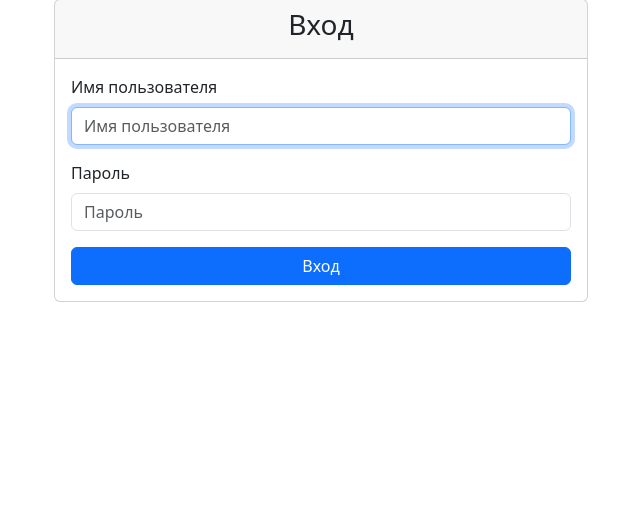
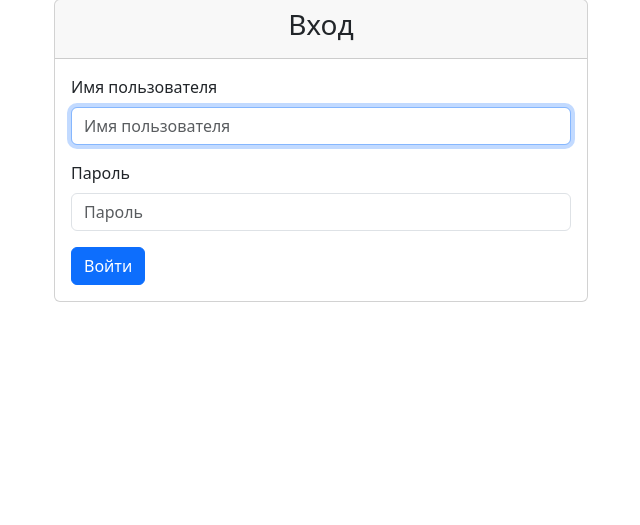
Before and after one commit to SergeyAnuf/python-project-52, a Django app: page /login/ in a window 1280 px wide. Shown: the part 129-654 px from the top of the page, without its empty margins (319-959 px from the left). Run offline with Django 5.2, Linux system fonts and the light colour scheme; some libraries are stand-ins or nearby versions.

Commit message:
внесены изменения в перевод

```diff
--- a/task_manager/settings.py
+++ b/task_manager/settings.py
@@ -193,11 +193,12 @@ USE_TZ = True
 # https://docs.djangoproject.com/en/5.2/howto/static-files/
 
 STATIC_URL = 'static/'
-STATIC_ROOT = BASE_DIR /'staticfiles'
-STATICFILES_STORAGE = 'whitenoise.storage.CompressedManifestStaticFilesStorage'
 STATICFILES_DIRS = [
     BASE_DIR / "static",
 ]
+STATIC_ROOT = BASE_DIR /'staticfiles'
+STATICFILES_STORAGE = 'whitenoise.storage.CompressedManifestStaticFilesStorage'
+
 # Default primary key field type
 # https://docs.djangoproject.com/en/5.2/ref/settings/#default-auto-field
 
--- a/task_manager/templates/base.html
+++ b/task_manager/templates/base.html
@@ -38,7 +38,7 @@
                     <li class="nav-item">
                         <form action="{% url 'logout' %}" method="post">
                             {% csrf_token %}
-                            <button type="submit" class="btn btn-outline-light">{% trans "Выйти" %}</button>
+                            <button type="submit" class="btn btn-outline-light">{% trans "Выход" %}</button>
                         </form>
                     </li>
                     {% else %}
--- a/task_manager/templates/users/login.html
+++ b/task_manager/templates/users/login.html
@@ -13,9 +13,7 @@
                     <form method="post">
                         {% csrf_token %}
                         {% bootstrap_form form %}
-                        <div class="d-grid gap-2">
-                            <button type="submit" class="btn btn-primary">{% trans "Вход" %}</button>
-                        </div>
+                        <button type="submit" class="btn btn-primary">{% trans "Войти" %}</button>
                     </form>
                 </div>
             </div>
```
